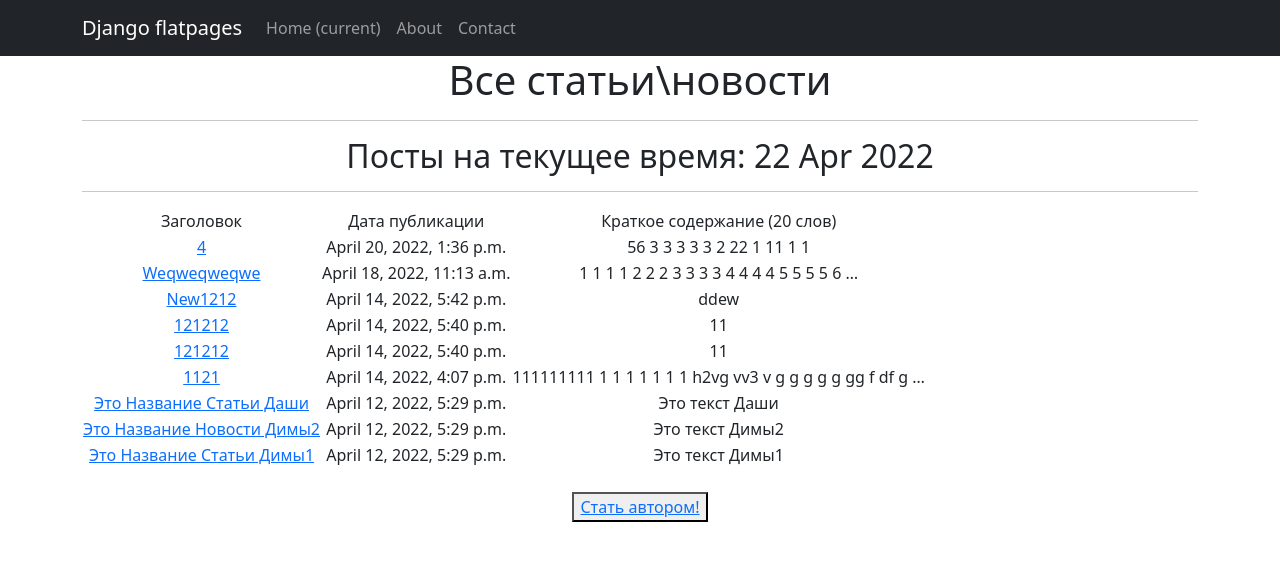
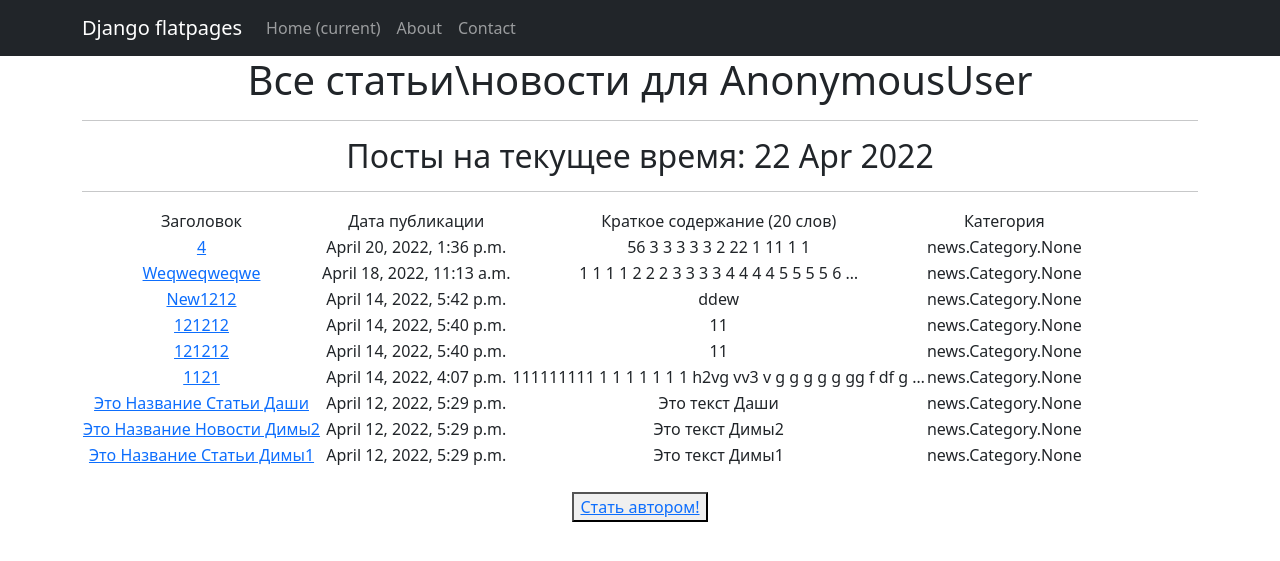
Before and after one commit to dmitrushagood/new_newspaper, a Django app: page /news/ in a window 1280 px wide. Shown: the top 561 px of the page. Run offline with Django 4.2, Linux system fonts and the light colour scheme; data comes from the database, SQL or seed files in the repository; both versions use the stored data as it was after the commit; some libraries are stand-ins or nearby versions.

Commit message:
fix кнопка автор

```diff
--- a/news/views.py
+++ b/news/views.py
@@ -23,7 +23,7 @@ class NewsView( ListView):
         context = super().get_context_data(**kwargs)
         context['time_now'] = datetime.utcnow()
         context['value1'] = None
-        context['is_not_premium'] = not self.request.user.groups.filter(name='premium').exists()
+        context['is_not_author'] = not self.request.user.groups.filter(name='author').exists()
         return context
 
 
@@ -54,8 +54,7 @@ class PostCreate(LoginRequiredMixin, PermissionRequiredMixin, CreateView):  # о
     template_name = 'news/post_add.html'
     context_object_name = 'post_add'
     form_class = PostForm
-    permission_required = ('news.add_Post',
-                           'news.change_Post')
+    permission_required = ('news.add_post',)
 
     def post(self, request, *args, **kwargs):
         form = self.form_class(request.POST)  # создаём новую форму, забиваем в неё данные из POST-запроса
@@ -71,8 +70,8 @@ class PostUpdate(LoginRequiredMixin, PermissionRequiredMixin, UpdateView):  # р
     template_name = 'news/post_add.html'
     # context_object_name = 'post_update'
     form_class = PostForm
-    permission_required = ('news.add_Post',
-                           'news.change_Post')
+    permission_required = ('news.add_post',
+                           'news.change_post')
 
     def get_object(self, **kwargs):
         id = self.kwargs.get('pk')
--- a/templates/news/news.html
+++ b/templates/news/news.html
@@ -5,7 +5,7 @@ News
 {% endblock title %}
 
 {% block content %}
-    <h1>Все статьи\новости</h1>
+    <h1>Все статьи\новости для {{request.user}}</h1>
     <hr>
 
     <h2>Посты на текущее время: {{ time_now|date:'d M Y' }} </h2>
@@ -22,6 +22,9 @@ News
                 <td>
                     Краткое содержание (20 слов)
                 </td>
+                <td>
+                    Категория
+                </td>
             </tr>
         {% for new in news %}
             <tr>
@@ -36,15 +39,19 @@ News
                 <td>
                     {{new.text|truncatewords:20|Censor}}
                 </td>
+                <td>
+                    {{new.cats}}
+                </td>
             </tr>
         {% endfor %}
         </table>
-    {% else %} Постов нет!</h2>
+    {% else %}
+<h2>Постов нет!</h2>
     {% endif %}
 <br>
 
 
-{% if is_not_premium %}
+{% if is_not_author %}
 <button> <a href="upgrade"> Стать автором!</a> </button>
 {% endif %}
 
--- a/templates/news/post_detail.html
+++ b/templates/news/post_detail.html
@@ -29,6 +29,9 @@
                 Первые 20 слов текста статьи
             </b>
         </td>
+        <td>
+                    Категория
+        </td>
     </tr>
 
     <tr>
@@ -51,6 +54,9 @@
         </td>
         <td>
             {{ post.text|truncatewords:5}}
+        </td>
+        <td>
+                    {{post.cats}}
         </td>
     </tr>
 </table>
```
Also changed, not shown: db.sqlite3, 1 other file.
